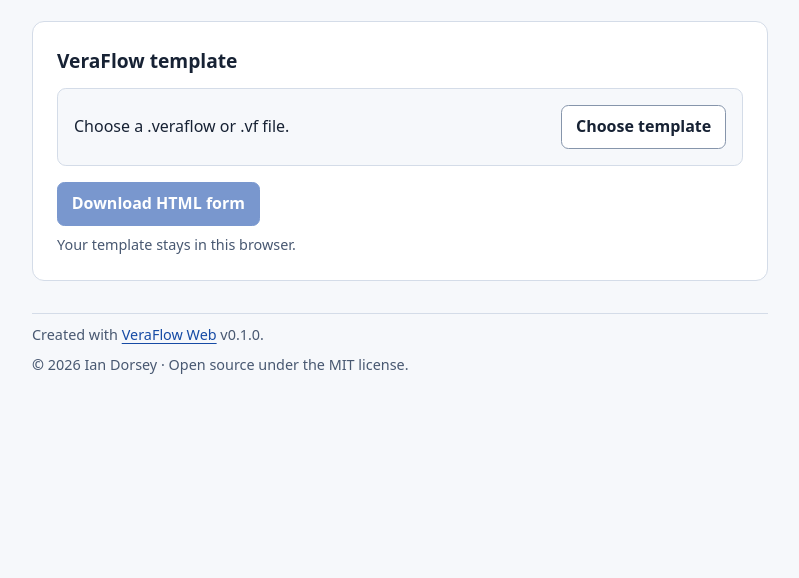
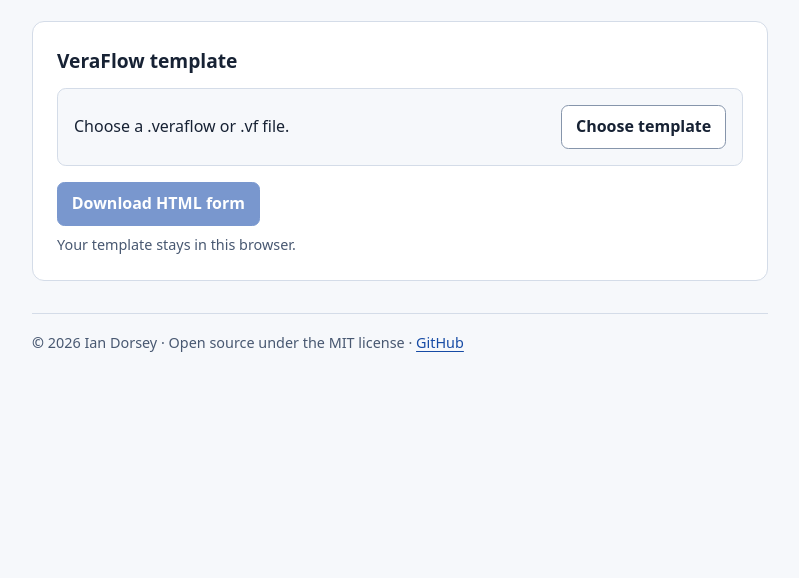
Before and after one commit to iandorsey00/veraflow, a website with bundled scripts: page index.html in a window 1280 px wide. Shown: the part 222-800 px from the top of the page, without its empty margins (240-1039 px from the left). Built offline with nearby package versions, Linux system fonts and the light colour scheme; files whose address does not match are found by name.

Commit message:
Release VeraFlow Web 0.1.1

```diff
--- a/index.html
+++ b/index.html
@@ -87,12 +87,11 @@
       >
     </main>
     <footer>
-      <div id="footer"></div>
-      <p class="copyright">
+      <p>
         <strong>©</strong> 2026 Ian Dorsey ·
-        <span data-text="licenseNotice"
-          >Open source under the MIT license.</span
-        >
+        <span data-text="licenseNotice">Open source under the MIT license</span>
+        ·
+        <a href="https://github.com/iandorsey00/veraflow-web">GitHub</a>
       </p>
     </footer>
   </body>
--- a/package.json
+++ b/package.json
@@ -1,9 +1,10 @@
 {
   "name": "veraflow-web",
-  "version": "0.1.0",
+  "version": "0.1.1",
   "private": true,
   "type": "module",
   "scripts": {
+    "start": "npm run build && esbuild --servedir=dist --serve=127.0.0.1:8000",
     "build": "tsc --noEmit && node scripts/build.mjs",
     "export:html": "node dist/export-html.mjs",
     "test": "npm run build && node --test tests/*.test.mjs",
--- a/src/strings.ts
+++ b/src/strings.ts
@@ -4,10 +4,7 @@ const strings = {
   language: ["Interface language", "界面语言"],
   createdWith: ["Created with", "由"],
   createdEnd: [".", " 创建。"],
-  licenseNotice: [
-    "Open source under the MIT license.",
-    "采用 MIT 许可证开源。",
-  ],
+  licenseNotice: ["Open source under the MIT license", "采用 MIT 许可证开源"],
   choose: ["Choose…", "请选择…"],
   chooseFile: ["Choose template", "选择模板"],
   replaceFile: ["Change template", "更换模板"],
--- a/src/style.css
+++ b/src/style.css
@@ -76,6 +76,7 @@ footer,
   gap: 0.75rem;
 }
 .wordmark {
+  font-size: 1.375rem;
   font-weight: 720;
   letter-spacing: -0.025em;
 }
--- a/src/web.ts
+++ b/src/web.ts
@@ -1,4 +1,4 @@
-import { footer, version } from "./branding";
+import { version } from "./branding";
 import { createDefinition, ExportError, sourceName } from "./definition";
 import { download } from "./dom";
 import { exportHtml } from "./export";
@@ -17,7 +17,6 @@ const message = document.getElementById("message")!;
 const error = document.getElementById("error-summary")!;
 const detail = document.getElementById("error-detail")!;
 const update = document.querySelector<HTMLAnchorElement>("#update")!;
-document.getElementById("footer")!.innerHTML = footer;
 
 const languageKey = "veraflow-web-language";
 let savedLanguage: Language | undefined;
```
Also changed, not shown: CHANGELOG.md, README.md, 1 other file.
